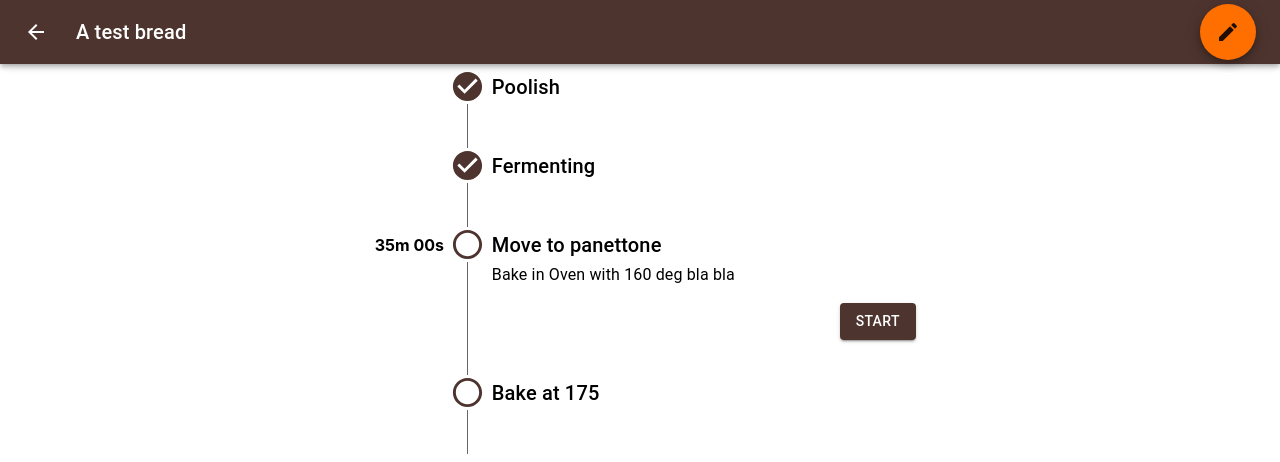
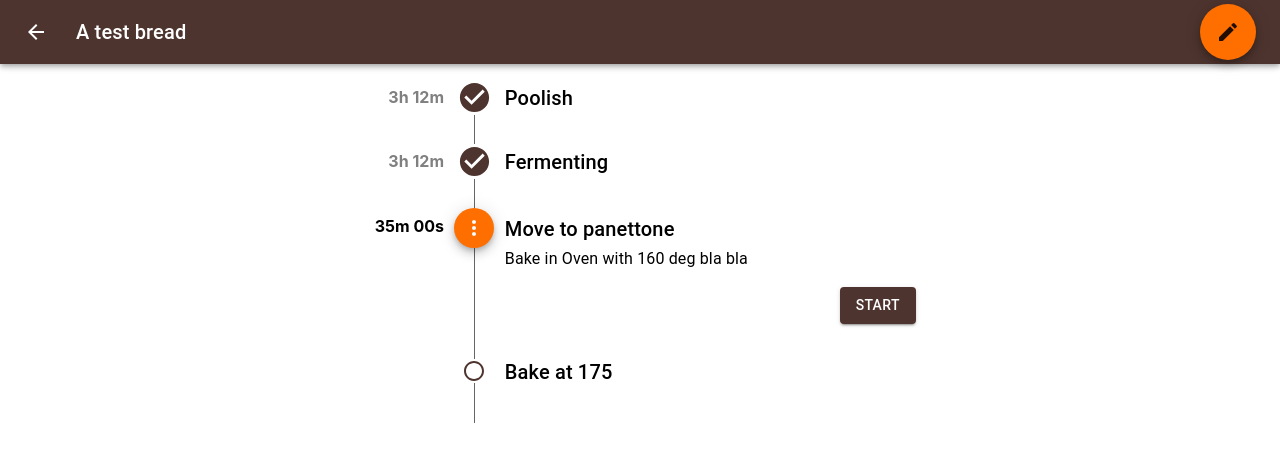
Before and after one commit to pewit90/yeastly, a React (Create React App) app: page /1 in a window 1280 px wide. Shown: the top 462 px of the page. Built offline with nearby package versions, Linux system fonts and the light colour scheme.

Commit message:
Step Transitions

```diff
--- a/src/components/BreadView.tsx
+++ b/src/components/BreadView.tsx
@@ -1,24 +1,34 @@
 import ArrowBackIcon from "@mui/icons-material/ArrowBack";
 import CheckCircleIcon from "@mui/icons-material/CheckCircle";
-import CircleNotificationsIcon from "@mui/icons-material/CircleNotifications";
+import ModeEditIcon from "@mui/icons-material/ModeEdit";
+import MoreVertIcon from "@mui/icons-material/MoreVert";
 import RadioButtonUncheckedIcon from "@mui/icons-material/RadioButtonUnchecked";
-import { Box, Button, IconButton, Typography } from "@mui/material";
+import {
+  Box,
+  Button,
+  IconButton,
+  Menu,
+  MenuItem,
+  Typography,
+} from "@mui/material";
+import Fab from "@mui/material/Fab";
 import { addMinutes, intervalToDuration } from "date-fns";
-import { useEffect, useState } from "react";
+import { useEffect, useRef, useState } from "react";
 import { useNavigate, useParams } from "react-router-dom";
 import { Bread } from "../model/bread";
 import { Step, StepState } from "../model/step";
 import { getBread, storeBread } from "../model/store";
 import { Page } from "./Page";
-import ModeEditIcon from "@mui/icons-material/ModeEdit";
-import Fab from "@mui/material/Fab";
 
 export interface StepViewProps {
   step: Step;
-  isCurrent?: boolean;
+  isCurrent: boolean;
+  isFirst: boolean;
+  isLast: boolean;
   onStart: () => void;
   onContinue: () => void;
-  onBack: () => void;
+  onReset: () => void;
+  onResumePrevious: () => void;
 }
 
 function remainingDuration(step: Step): Duration | null {
@@ -61,8 +71,27 @@ function StepView({
   isCurrent,
   onStart,
   onContinue,
-  onBack,
+  onReset,
+  onResumePrevious,
 }: StepViewProps) {
+  if (isCurrent) {
+    return (
+      <CurrentStep
+        step={step}
+        onStart={onStart}
+        onContinue={onContinue}
+        onReset={onReset}
+        onResumePrevious={onResumePrevious}
+      />
+    );
+  } else if (step.state === StepState.COMPLETED) {
+    return <CompletedStep step={step} />;
+  } else {
+    return <PendingStep step={step} />;
+  }
+}
+
+function CompletedStep(props: { step: Step }) {
   return (
     <Box sx={{ display: "flex", gap: "0.4rem", width: "100%" }}>
       <Box
@@ -73,25 +102,19 @@ function StepView({
           textAlign: "right",
         }}
       >
-        <Box>
-          {isCurrent && (
-            <RefreshContainer
-              content={() => (
-                <Box>{formatDuration(remainingDuration(step))}</Box>
-              )}
-            />
-          )}
-        </Box>
+        <Box sx={{ color: "gray" }}>3h 12m</Box>
       </Box>
       <Box
         sx={{
           flex: 0,
+          minWidth: "3rem",
+          minHeight: "4rem",
           display: "flex",
           flexDirection: "column",
           alignItems: "center",
         }}
       >
-        <StepStateIcon state={step.state} />
+        <CheckCircleIcon color="primary" fontSize="large" />
         <Box
           component="span"
           sx={{ flex: "1", width: "1px", backgroundColor: "text.secondary" }}
@@ -100,13 +123,119 @@ function StepView({
       <Box sx={{ flex: 1, paddingBottom: "0.2rem" }}>
         <Typography
           variant="h6"
-          sx={{ lineHeight: 1, mt: "0.5rem", mb: "0.5rem" }}
+          sx={{
+            lineHeight: 1,
+            mt: "0.5rem",
+            mb: "0.5rem",
+          }}
         >
-          {step.name}
+          {props.step.name}
         </Typography>
-        {isCurrent && (
+      </Box>
+    </Box>
+  );
+}
+
+function PendingStep(props: { step: Step }) {
+  return (
+    <Box sx={{ display: "flex", gap: "0.4rem", width: "100%" }}>
+      <Box
+        sx={{
+          mt: "0.45rem",
+          width: "5rem",
+          fontWeight: "bold",
+          textAlign: "right",
+        }}
+      ></Box>
+      <Box
+        sx={{
+          flex: 0,
+          minWidth: "3rem",
+          minHeight: "4rem",
+          display: "flex",
+          flexDirection: "column",
+          alignItems: "center",
+        }}
+      >
+        <RadioButtonUncheckedIcon color="primary" />
+        <Box
+          component="span"
+          sx={{ flex: "1", width: "1px", backgroundColor: "text.secondary" }}
+        ></Box>
+      </Box>
+      <Box sx={{ flex: 1, paddingBottom: "0.2rem" }}>
+        <Typography
+          variant="h6"
+          sx={{
+            lineHeight: 1,
+            mt: "0.2rem",
+            mb: "0.5rem",
+          }}
+        >
+          {props.step.name}
+        </Typography>
+      </Box>
+    </Box>
+  );
+}
+
+function CurrentStep(props: {
+  step: Step;
+  onStart: () => void;
+  onContinue: () => void;
+  onReset: () => void;
+  onResumePrevious: () => void;
+}) {
+  return (
+    <Box sx={{ display: "flex", gap: "0.4rem", width: "100%" }}>
+      <Box
+        sx={{
+          mt: "0.5rem",
+          width: "5rem",
+          fontWeight: "bold",
+          textAlign: "right",
+        }}
+      >
+        <Box>
+          <RefreshContainer
+            content={() => (
+              <Box>{formatDuration(remainingDuration(props.step))}</Box>
+            )}
+          />
+        </Box>
+      </Box>
+      <Box
+        sx={{
+          flex: 0,
+          minWidth: "3rem",
+          display: "flex",
+          flexDirection: "column",
+          alignItems: "center",
+        }}
+      >
+        <StepMenu
+          onReset={
+            props.step.state === StepState.STARTED ? props.onReset : undefined
+          }
+          onResumePrevious={props.onResumePrevious}
+        />
+        <Box
+          component="span"
+          sx={{ flex: "1", width: "1px", backgroundColor: "text.secondary" }}
+        ></Box>
+      </Box>
+      <Box sx={{ flex: 1, paddingBottom: "0.2rem" }}>
+        <Typography
+          variant="h6"
+          sx={{
+            lineHeight: 1,
+            mt: "0.7rem",
+            mb: "0.5rem",
+          }}
+        >
+          {props.step.name}
+        </Typography>
         <Typography>Bake in Oven with 160 deg bla bla</Typography>
-        )}
         <Box
           display="flex"
           mt="1rem"
@@ -114,14 +243,11 @@ function StepView({
           justifyContent="end"
           gap="0.5rem"
         >
-          {isCurrent && (
           <StepControls
-              state={step.state}
-              onStart={onStart}
-              onContinue={onContinue}
-              onBack={onBack}
+            state={props.step.state}
+            onStart={props.onStart}
+            onContinue={props.onContinue}
           />
-          )}
         </Box>
       </Box>
     </Box>
@@ -132,7 +258,6 @@ function StepControls(props: {
   state: StepState;
   onStart: () => void;
   onContinue: () => void;
-  onBack: () => void;
 }) {
   if (props.state === StepState.PENDING) {
     return (
@@ -142,18 +267,49 @@ function StepControls(props: {
     );
   } else if (props.state === StepState.STARTED) {
     return (
-      <>
-        {/* <Button variant="contained" onClick={props.onBack}>
-          Back
-        </Button> */}
       <Button variant="contained" onClick={props.onContinue}>
         Continue
       </Button>
-      </>
     );
   } else {
     return null;
   }
+}
+
+function StepMenu(props: {
+  onReset?: () => void;
+  onResumePrevious?: () => void;
+}) {
+  const iconRef = useRef(null);
+  const [open, setOpen] = useState(false);
+  const handleClose = (fnc: () => void) => () => {
+    setOpen(false);
+    fnc();
+  };
+  return (
+    <>
+      <span ref={iconRef} onClick={() => setOpen(true)}>
+        <Fab size="small" color="secondary" sx={{ color: "#fafafa" }}>
+          <MoreVertIcon />
+        </Fab>
+      </span>
+      <Menu
+        id="basic-menu"
+        anchorEl={iconRef.current}
+        open={open}
+        onClose={() => setOpen(false)}
+      >
+        {props.onReset && (
+          <MenuItem onClick={handleClose(props.onReset)}>Reset</MenuItem>
+        )}
+        {props.onResumePrevious && (
+          <MenuItem onClick={handleClose(props.onResumePrevious)}>
+            Resume Previous
+          </MenuItem>
+        )}
+      </Menu>
+    </>
+  );
 }
 
 function RefreshContainer(props: { content: () => JSX.Element }) {
@@ -162,16 +318,6 @@ function RefreshContainer(props: { content: () => JSX.Element }) {
     setInterval(() => setN((old) => !old), 1000);
   }, []);
   return <>{props.content()}</>;
-}
-
-function StepStateIcon({ state }: { state: StepState }) {
-  if (state === StepState.COMPLETED) {
-    return <CheckCircleIcon fontSize="large" color="primary" />;
-  } else if (state === StepState.PENDING) {
-    return <RadioButtonUncheckedIcon fontSize="large" color="primary" />;
-  } else {
-    return <CircleNotificationsIcon fontSize="large" color="secondary" />;
-  }
 }
 
 export function BreadView() {
@@ -213,9 +359,10 @@ export function BreadView() {
   const handleContinue = () => {
     updateBread((bread) => bread.continue());
   };
-  const handleBack = () => {
-    updateBread((bread) => bread.back());
+  const handleReset = () => {
+    updateBread((bread) => bread.reset());
   };
+  const handleResumePrevious = () => {};
   const handleStartStep = () => {
     updateBread((bread) => bread.startStep());
   };
@@ -225,15 +372,18 @@ export function BreadView() {
       navigationIcon={navigationIcon}
       fabButton={editIcon}
     >
-      <Box mt="5px">
+      <Box mt="1rem">
         {bread.steps.map((step: Step, index) => (
           <StepView
             step={step}
             key={`step_${index}`}
             isCurrent={bread.currentStepIndex === index}
+            isFirst={index === 0}
+            isLast={index === bread.steps.length - 1}
             onStart={handleStartStep}
             onContinue={handleContinue}
-            onBack={handleBack}
+            onReset={handleReset}
+            onResumePrevious={handleResumePrevious}
           />
         ))}
       </Box>
--- a/src/model/bread.ts
+++ b/src/model/bread.ts
@@ -59,19 +59,12 @@ export class Bread {
     });
   }
 
-  back(): Bread {
+  reset(): Bread {
     return produce(this, (nextBread) => {
       const currentStepIndex = nextBread.currentStepIndex;
       const currentStep = nextBread.steps[currentStepIndex];
       currentStep.startedAt = undefined;
       currentStep.completedAt = undefined;
-
-      if (currentStepIndex === 0) {
-        return;
-      }
-
-      const previousStep = nextBread.steps[currentStepIndex - 1];
-      previousStep.completedAt = undefined;
     });
   }
 
```
Lines whose indentation alone changed are shown as unchanged.
